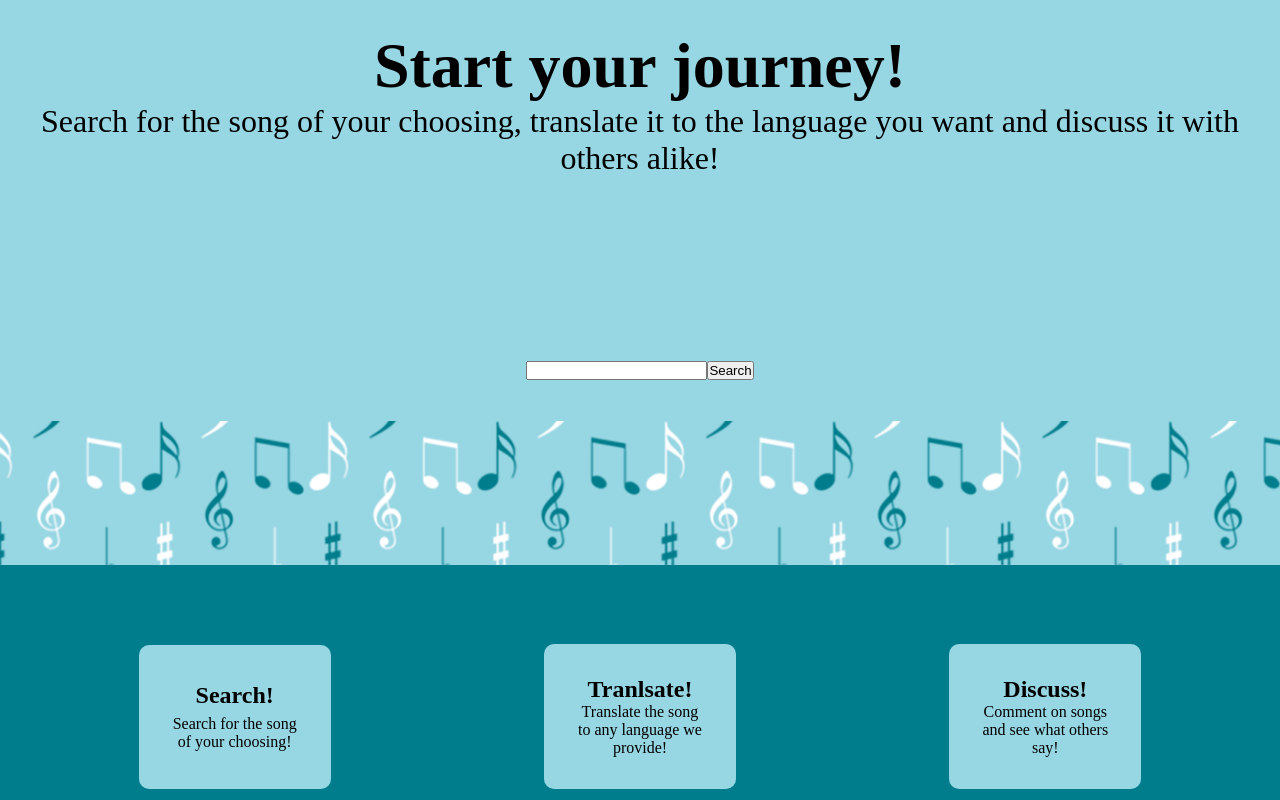
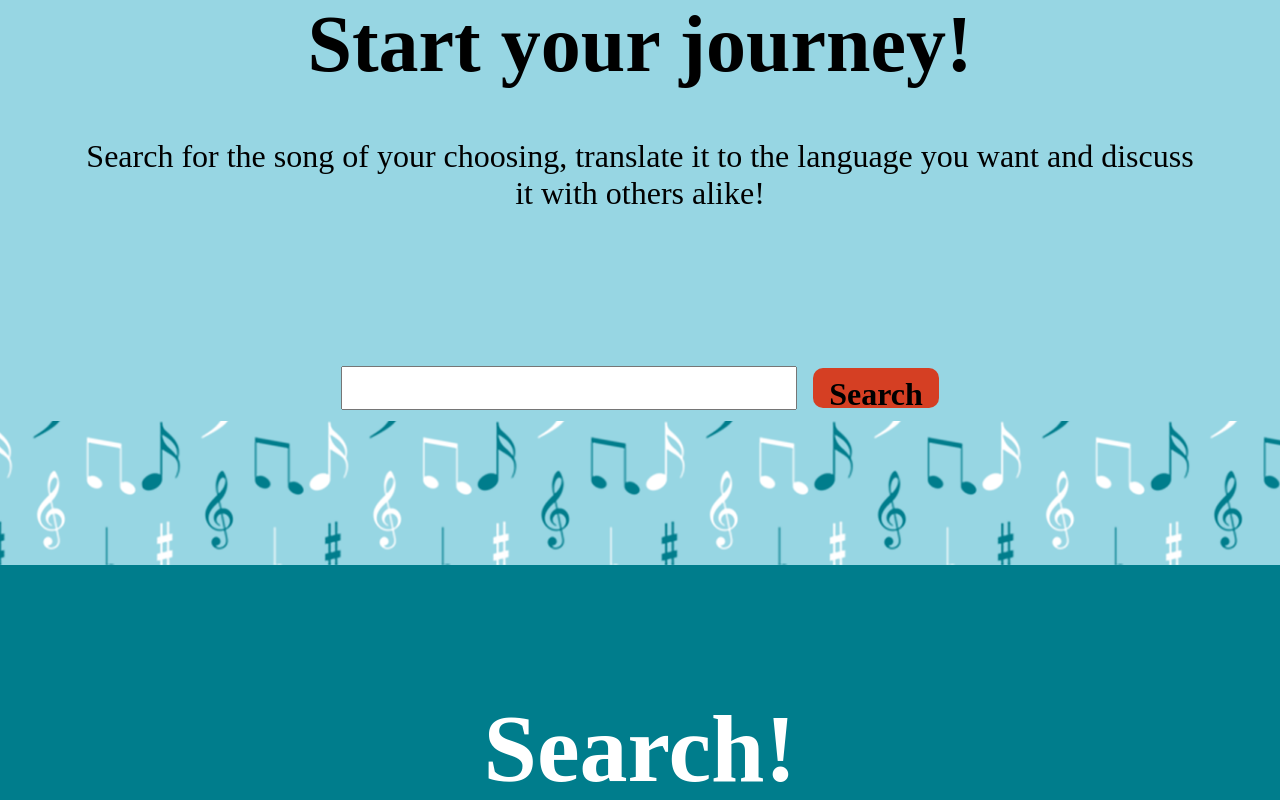
Before and after one commit to idan93l/hackathon-group-7, a React (Create React App) app in the folder client/: page / in a window 1280 px wide. Shown: the part 220-1020 px from the top of the page. Built offline with nearby package versions, Linux system fonts and the light colour scheme.

Commit message:
worked on SearchInput and finished homepage visuals

```diff
--- a/client/src/components/SearchInput/SearchInput.jsx
+++ b/client/src/components/SearchInput/SearchInput.jsx
@@ -1,11 +1,14 @@
 import React from "react";
+import { useNavigate} from "react-router-dom";
 import "./searchInput.css";
 
 const SearchInput = () => {
+    const navigate = useNavigate();
+
     return (
-        <div>
-            <input></input>
-            <button>Search</button>
+        <div className="search-container">
+            <input className="search-input"></input>
+            <div role={"button"} onClick={() => navigate("/song")} className="search-button">Search</div>
         </div>
     );
 };
--- a/client/src/components/SearchInput/searchInput.css
+++ b/client/src/components/SearchInput/searchInput.css
@@ -0,0 +1,25 @@
+:root {
+    --search-height: 3vh;
+}
+
+.search-container {
+    display: flex;
+    align-items: center;
+}
+
+.search-input {
+    height: var(--search-height);
+    margin-right: 1rem;
+    padding: 0.5rem 1rem;
+    font-size: 2rem;
+}
+
+.search-button {
+    height: var(--search-height);
+    background: #d53f23;
+    font-size: 2rem;
+    border-radius: 10px;
+    padding: 0.5rem 1rem;
+    cursor: pointer;
+    font-weight: 600;
+}
--- a/client/src/pages/HomePage/HomePage.jsx
+++ b/client/src/pages/HomePage/HomePage.jsx
@@ -17,24 +17,30 @@ const HomePage = () => {
             </div>
             <div className="about-section">
                 <div className="about-item">
-                    <h2>Search!</h2>
-                    <p>
+                    <h2 className="item-title">Search!</h2>
+                    <p className="item-desc">
                         Search for the song of your choosing!
                     </p>
                 </div>
                 <div className="about-item">
-                    <h2>Tranlsate!</h2>
-                    <p>
+                    <h2 className="item-title">Tranlsate!</h2>
+                    <p className="item-desc">
                         Translate the song to any language we provide!
                     </p>
                 </div>
                 <div className="about-item">
-                    <h2>Discuss!</h2>
-                    <p>
+                    <h2 className="item-title">Discuss!</h2>
+                    <p className="item-desc">
                         Comment on songs and see what others say!
                     </p>
                 </div>
-
+            </div>
+            <div className="bottom-section">
+                <div>
+                    <h1 className="main-title">What are you waiting for?</h1>
+                    <p className="sub-title">Get started now!</p>
+                </div>
+                <SearchInput />
             </div>
         </div>
     );
--- a/client/src/pages/HomePage/homepage.css
+++ b/client/src/pages/HomePage/homepage.css
@@ -1,9 +1,11 @@
 .homepage {
     min-height: 100vh;
     text-align: center;
+    background: #007d8c;
 }
 
-.top-section {
+.top-section,
+.bottom-section {
     margin-top: calc(2vh + 2vw + 23px);
     min-height: 90vh;
     background: url("./homepage_bg.png") center center / cover no-repeat;
@@ -14,17 +16,21 @@
 }
 
 .main-title {
-    font-size: 4rem;
+    font-size: 5rem;
+    margin-bottom: 3rem;
 }
 
 .sub-title {
     font-size: 2rem;
+    max-width: 70ch;
 }
 
 .about-section {
-    min-height: 30vh;
+    min-height: 50vh;
     background: #007d8c;
+    color: #fff;
     display: flex;
+    flex-direction: column;
     justify-content: space-around;
     align-items: center;
     padding: 2rem;
@@ -36,9 +42,20 @@
     justify-content: space-evenly;
     align-items: center;
     min-height: 10vh;
-    width: 10vw;
+    width: 80%;
     padding: 2rem;
     margin: 2rem 0;
-    background: #97d6e3;
     border-radius: 10px;
+    /* border-top: 10px dotted #fff; */
+    border-bottom: 10px dotted #97d6e3;
 }
+
+.item-title {
+    font-size: 6rem;
+    margin: 2rem 0;
+}
+
+.item-desc {
+    font-size: 2rem;
+    margin: 2rem 0;
+}
```
